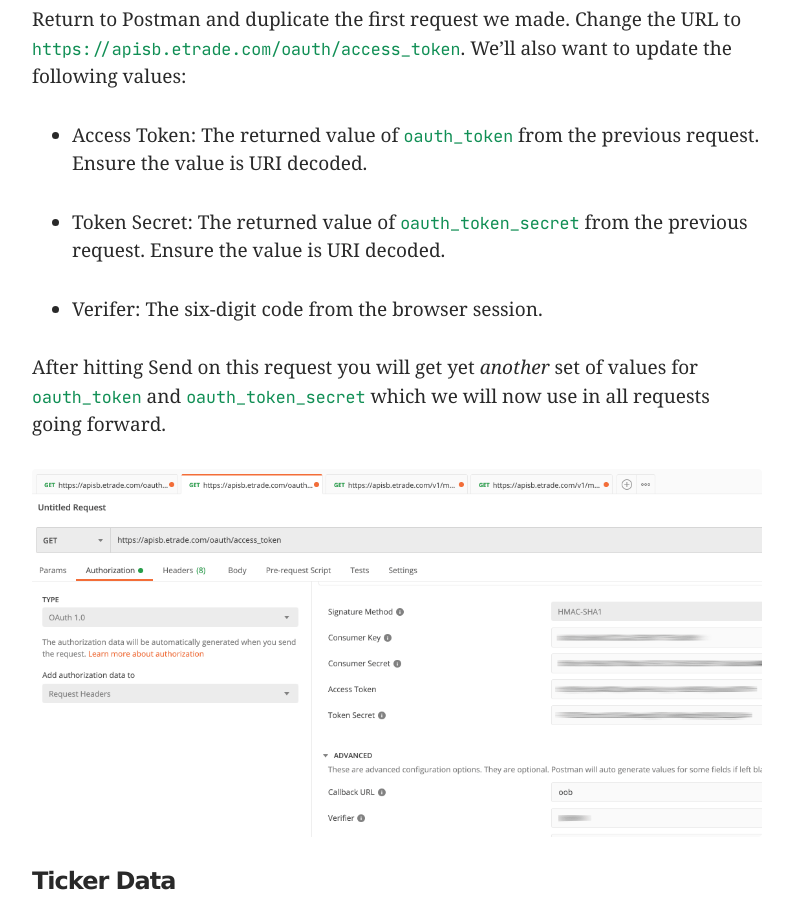
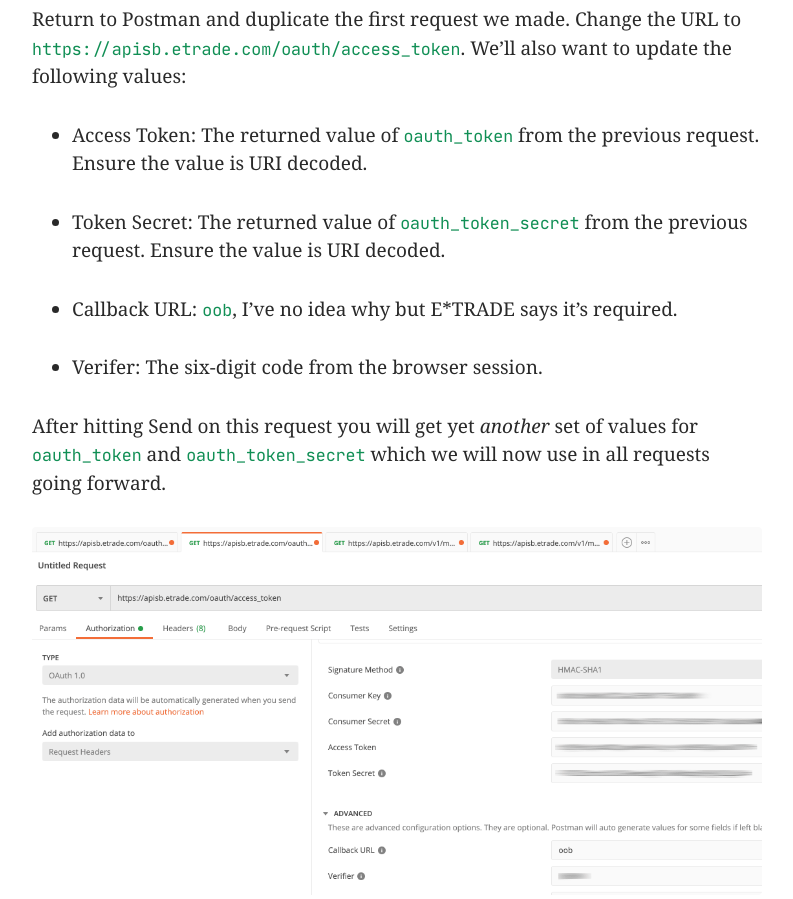
Before and after one commit to ssoper/ssoper.github.io, a plain HTML site: page blog/connecting_etrade.html in a window 1280 px wide. Shown: the part 3008-3907 px from the top of the page, without its empty margins (53-846 px from the left). Drawn offline with nearby package versions, Linux system fonts and the light colour scheme; a script that the page names is missing.

Commit message:
update note in etrade entry about callback url

```diff
--- a/blog/connecting_etrade.html
+++ b/blog/connecting_etrade.html
@@ -55,7 +55,7 @@
 <h2>Token Authorization</h2><p>Ok here’s the tricky part. Even though we are technically using Sandbox credentials we need to switch to using a production endpoint to grant our “application” access to the API. Using the value of the <code>Consumer Key</code> and the token (<code>oauth_token</code>) you just received from the API call, paste the following URL into a browser.</p><pre><code>
 https://us.etrade.com/e/t/etws/authorize?key=KEY&amp;token=TOKEN
 </code></pre><p>Note that the value of <code>oauth_token</code> is only good for five minutes so be quick. As well, if you see an error about logging in you may want to try logging out of all E*TRADE sessions and reload in an incognito tab. If it works you should see a T&amp;C page asking you to accept and once that happens you’ll get a six-digit code you’ll want to copy and store. This will be the value of <code>Verifier</code>.</p><img src="/images/blog/connecting_etrade/browser.jpg" alt="Browser Screenshot" class="img-fluid rounded embedded">
-<h2>Access Token</h2><p>Return to Postman and duplicate the first request we made. Change the URL to <code>https://apisb.etrade.com/oauth/access_token</code>. We’ll also want to update the following values:</p><ul><li>Access Token: The returned value of <code>oauth_token</code> from the previous request. Ensure the value is URI decoded.</li><li>Token Secret: The returned value of <code>oauth_token_secret</code> from the previous request. Ensure the value is URI decoded.</li><li>Verifer: The six-digit code from the browser session.</li></ul><p>After hitting Send on this request you will get yet <em>another</em> set of values for <code>oauth_token</code> and <code>oauth_token_secret</code> which we will now use in all requests going forward.</p><img src="/images/blog/connecting_etrade/access_token.png" alt="Access Token Screenshot" class="img-fluid rounded embedded">
+<h2>Access Token</h2><p>Return to Postman and duplicate the first request we made. Change the URL to <code>https://apisb.etrade.com/oauth/access_token</code>. We’ll also want to update the following values:</p><ul><li>Access Token: The returned value of <code>oauth_token</code> from the previous request. Ensure the value is URI decoded.</li><li>Token Secret: The returned value of <code>oauth_token_secret</code> from the previous request. Ensure the value is URI decoded.</li><li>Callback URL: <code>oob</code>, I’ve no idea why but E*TRADE says it’s required.</li><li>Verifer: The six-digit code from the browser session.</li></ul><p>After hitting Send on this request you will get yet <em>another</em> set of values for <code>oauth_token</code> and <code>oauth_token_secret</code> which we will now use in all requests going forward.</p><img src="/images/blog/connecting_etrade/access_token.png" alt="Access Token Screenshot" class="img-fluid rounded embedded">
 <h2>Ticker Data</h2><p>We should now be able to make validated requests to the E*TRADE Sandbox API. Duplicate the second tab and change the URL to <code>https://apisb.etrade.com/v1/market/quote/GOOG</code>. Update the following values:</p><ul><li>Access Token: The returned value of <code>oauth_token</code> from the previous request. Ensure the value is URI decoded.</li><li>Token Secret: The returned value of <code>oauth_token_secret</code> from the previous request. Ensure the value is URI decoded.</li></ul><p>The remaining values, including <code>Verifier</code>, should remain unchanged. Hit Send and you should now get back sandbox data for the GOOG ticker.</p><h2>Production</h2><p>To access the production API you’ll need to send a <em>signed</em> copy of the <a href="https://content.etrade.com/etrade/estation/pdf/APIDeveloperAgreement.pdf">Developer Agreement</a> to <code>etradeapi@etrade.com</code>. Rather than print it out and scan it back in I used <a href="https://smallpdf.com/">Smallpdf</a> to edit and download it. Once you get access to live data it should be as simple as <a href="https://stackoverflow.com/a/62439835">swapping out</a> the <code>apisb.etrade.com</code> with <code>api.etrade.com</code>.</p>
         </div>
         <!-- Sidebar Widgets Column -->
```
Also changed, not shown: 1 other file.
